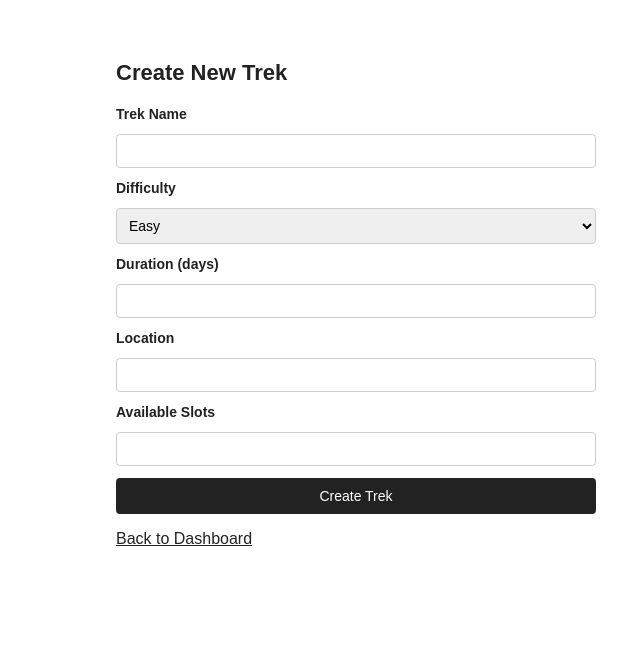
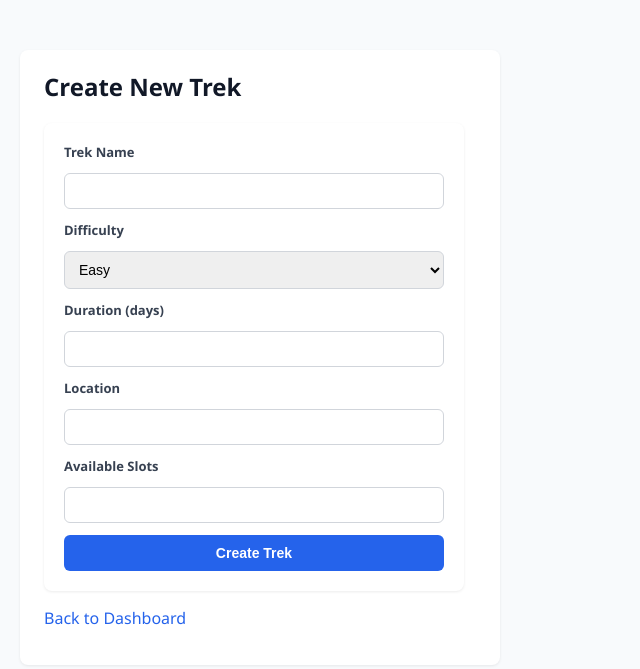
Before and after one commit to 25f1000098-tech/trekking-management-app, a Flask app: page /admin/treks/new in a window 1280 px wide. Shown: the top 669 px of the page, without its empty margins (284-924 px from the left). Run offline with Flask 3, Linux system fonts and the light colour scheme; the visitor is signed in with stand-in values (Sample User, id 1).

Commit message:
UI polish: card layout, cleaner base styling, and landing page route

```diff
--- a/app/__init__.py
+++ b/app/__init__.py
@@ -34,4 +34,6 @@ def create_app():
     from app.routes.user import user_bp
     app.register_blueprint(user_bp)
 
+    from app.routes.main import main_bp
+    app.register_blueprint(main_bp)
     return app
--- a/app/templates/admin/create_trek.html
+++ b/app/templates/admin/create_trek.html
@@ -1,6 +1,7 @@
 {% extends "base.html" %}
 {% block title %}Create Trek{% endblock %}
 {% block content %}
+<div class="card">
     <h1>Create New Trek</h1>
     <form method="POST">
         <label for="name">Trek Name</label>
@@ -25,4 +26,5 @@
         <button type="submit">Create Trek</button>
     </form>
     <p><a href="{{ url_for('admin.dashboard') }}">Back to Dashboard</a></p>
+</div>
 {% endblock %}
--- a/app/templates/base.html
+++ b/app/templates/base.html
@@ -4,55 +4,101 @@
     <meta charset="UTF-8">
     <title>{% block title %}Trekking Management{% endblock %}</title>
     <style>
+    * { box-sizing: border-box; }
     body {
-            font-family: Arial, sans-serif;
-            max-width: 480px;
-            margin: 60px auto;
-            padding: 0 20px;
-            color: #222;
+        font-family: 'Segoe UI', Arial, sans-serif;
+        max-width: 720px;
+        margin: 50px auto;
+        padding: 0 24px;
+        color: #1f2933;
+        background: #f8fafc;
     }
     h1 {
-            font-size: 22px;
+        font-size: 24px;
         margin-bottom: 20px;
+        color: #111827;
+    }
+    h2 {
+        font-size: 18px;
+        margin-top: 28px;
+        color: #1f2937;
     }
     form {
         display: flex;
         flex-direction: column;
         gap: 12px;
+        max-width: 420px;
+        background: #fff;
+        padding: 20px;
+        border-radius: 8px;
+        box-shadow: 0 1px 3px rgba(0,0,0,0.08);
     }
+    .card {
+        background: #fff;
+        padding: 20px 24px;
+        border-radius: 8px;
+        box-shadow: 0 1px 3px rgba(0,0,0,0.08);
+        margin-bottom: 20px;
+        max-width: 480px;
+    }
+    .card h1, .card h2 { margin-top: 0; }
     label {
-            font-size: 14px;
-            font-weight: bold;
+        font-size: 13px;
+        font-weight: 600;
+        color: #374151;
     }
     input, select {
-            padding: 8px;
+        padding: 9px 10px;
         font-size: 14px;
-            border: 1px solid #ccc;
-            border-radius: 4px;
+        border: 1px solid #d1d5db;
+        border-radius: 6px;
     }
     button {
         padding: 10px;
         font-size: 14px;
-            background: #222;
+        background: #2563eb;
         color: white;
         border: none;
-            border-radius: 4px;
+        border-radius: 6px;
         cursor: pointer;
+        font-weight: 600;
     }
-        button:hover {
-            background: #444;
+    button:hover { background: #1d4ed8; }
+    table {
+        width: 100%;
+        border-collapse: collapse;
+        margin-top: 12px;
+        background: #fff;
+        border-radius: 8px;
+        overflow: hidden;
+        box-shadow: 0 1px 3px rgba(0,0,0,0.08);
     }
+    th, td {
+        text-align: left;
+        padding: 10px 12px;
+        border-bottom: 1px solid #f1f5f9;
+        font-size: 14px;
+    }
+    th {
+        background: #f8fafc;
+        color: #64748b;
+        font-size: 12px;
+        text-transform: uppercase;
+    }
+    tr:last-child td { border-bottom: none; }
     .flash {
-            background: #fff3cd;
-            border: 1px solid #ffc107;
-            padding: 10px;
-            border-radius: 4px;
+        background: #fef9c3;
+        border: 1px solid #fde047;
+        padding: 10px 14px;
+        border-radius: 6px;
         margin-bottom: 16px;
         font-size: 14px;
+        color: #713f12;
     }
-        a {
-            color: #222;
-        }
+    a { color: #2563eb; text-decoration: none; }
+    a:hover { text-decoration: underline; }
+    ul { padding-left: 20px; }
+    li { margin-bottom: 6px; }
 </style>
 </head>
 <body>
--- a/app/templates/staff/manage_trek.html
+++ b/app/templates/staff/manage_trek.html
@@ -1,6 +1,7 @@
 {% extends "base.html" %}
 {% block title %}Manage Trek{% endblock %}
 {% block content %}
+<div class="card">
     <h1>Manage: {{ trek.name }}</h1>
 
     <form method="POST">
@@ -16,7 +17,8 @@
 
         <button type="submit">Save Changes</button>
     </form>
-
+</div>
+<div class="card" style="max-width: 100%;">
     <h2>Registered Trekkers</h2>
     {% if bookings %}
         <table border="1" cellpadding="6" style="border-collapse: collapse; width: 100%;">
@@ -48,4 +50,5 @@
     {% endif %}
 
     <p><a href="{{ url_for('staff.dashboard') }}">Back to Dashboard</a></p>
+</div>
 {% endblock %}
```
Also changed, not shown: app/routes/main.py (added, +15 -0 lines), app/templates/home.html (added, +10 -0 lines). Lines whose indentation alone changed are shown as unchanged.
